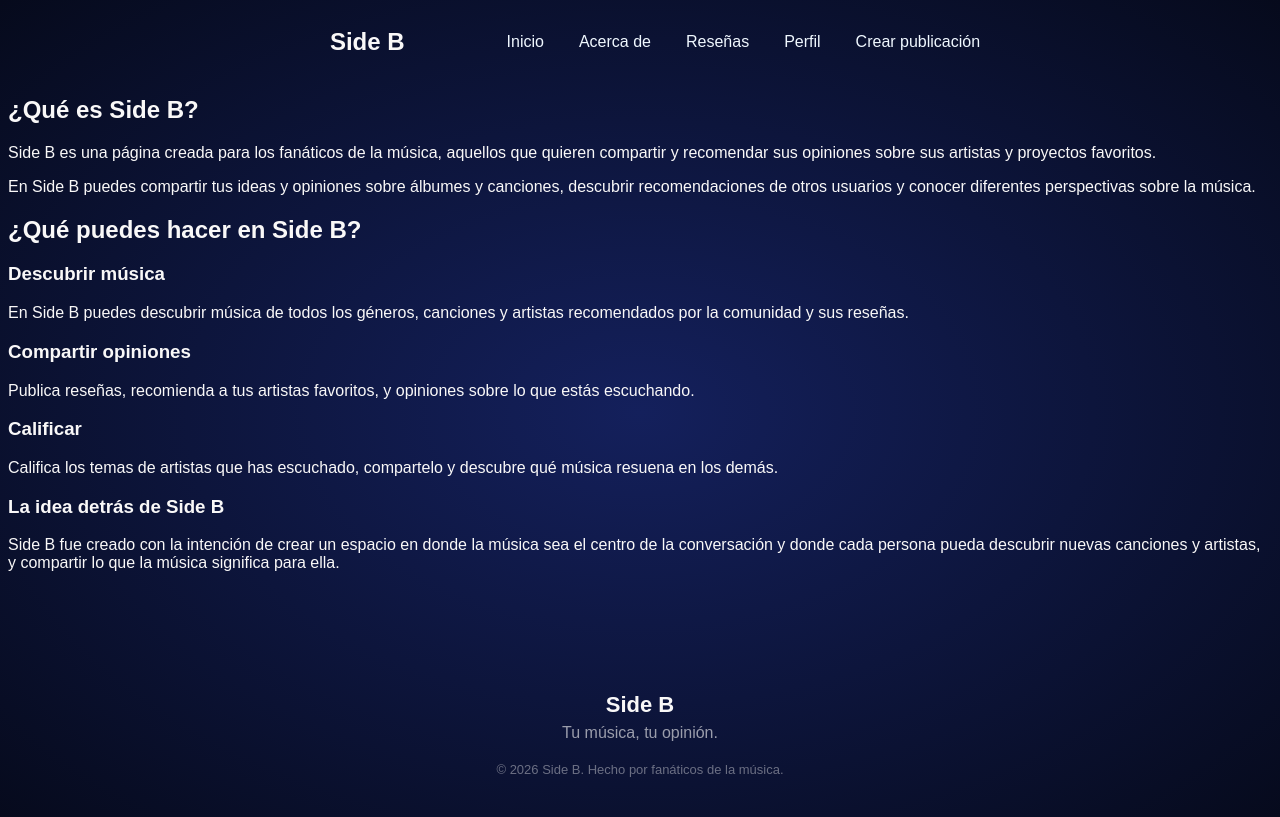
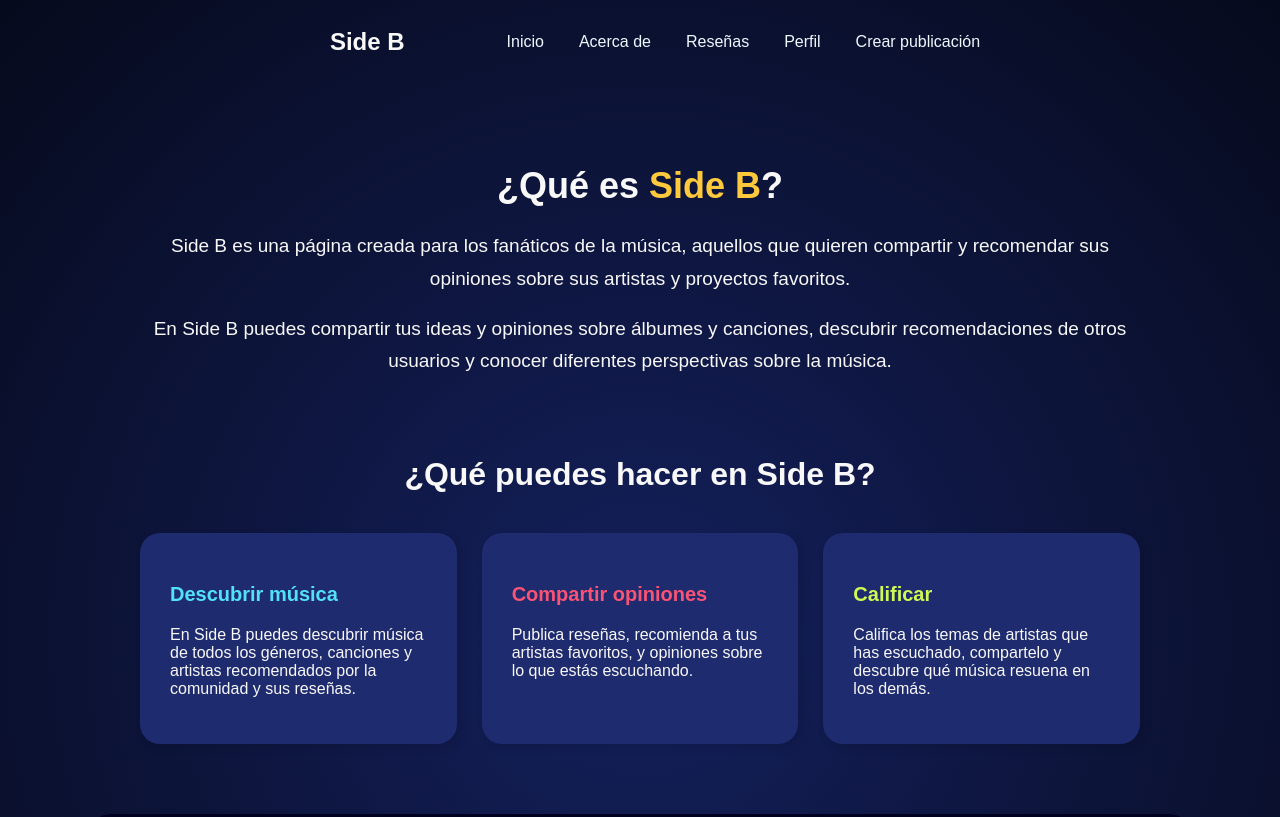
Before and after one commit to fabiolaamesen/proyecto-side-b, a plain HTML site: page html/acerca-de.html in a window 1280 px wide. Shown: the top 817 px of the page. Drawn offline with Linux system fonts and the light colour scheme.

Commit message:
Se organizo y se le añadio estilos a la seccion acerca de

```diff
--- a/css/style.css
+++ b/css/style.css
@@ -149,3 +149,70 @@ footer{
     opacity: 40%;
     margin: 0;
 }
+
+#acerca, #funciones, #idea{
+    width: min(1000px, calc(100% - 60px));
+    margin: 0 auto;
+}
+#acerca{
+    padding: 90px 0 60px;
+    text-align: center;
+}
+#acerca h2{
+    font-size: 36px;
+    line-height: 1.1;
+    margin: 0 0 25px;
+}
+.resaltado{
+    color: #ffc93c;
+}
+#acerca p{
+    max-width: 680%;
+    line-height: 1.7;
+    margin: 0 auto 18px;
+    font-size: 19px;
+}
+#funciones{
+    display: grid;
+    grid-template-columns: repeat(3, 1fr);
+    gap: 25px;
+    padding-bottom: 70px;
+}
+#funciones h2{
+    grid-column: 1 / -1;
+    text-align: center;
+    font-size: 32px;
+    margin: 0 0 15px;
+}
+.tarjeta-funciones{
+    background-color: rgb(30, 43, 110);
+    padding: 30px;
+    border-radius: 20px;
+    box-shadow: 4px 4px 10px rgba(0, 0, 0, 0.1);
+    transition: transform 0.3s ease;
+}
+.tarjeta-funciones:hover{
+    transform: scale(1.02);
+}
+#opiniones{
+    font-size: 20px;
+    color: rgb(250, 83, 117);
+}
+#calificar{
+    font-size: 20px;
+    color: rgb(208, 250, 83);
+}
+#descubrir{
+    font-size: 20px;
+    color: rgb(83, 225, 250);
+}
+#idea{
+    margin-bottom: 90px;
+    padding: 50px;
+    background-color: rgb(0, 0, 33);
+    border-radius: 20px;
+}
+#idea h3{
+    margin: 0 0 15px;
+    font-size: 28px;
+}
--- a/html/acerca-de.html
+++ b/html/acerca-de.html
@@ -36,7 +36,7 @@
         <!--Informacion sobre Side B-->
         <section id="acerca">
             <h2>
-                ¿Qué es Side B?
+                ¿Qué es <span class="resaltado">Side B</span>?
             </h2>
             <p>
                 Side B es una página creada para los fanáticos de la música, aquellos que
@@ -53,8 +53,8 @@
                 ¿Qué puedes hacer en Side B?
             </h2>
             <!--Descubrimientos en la comunidad-->
-            <div>
-                <h3>
+            <div class="tarjeta-funciones">
+                <h3 id="descubrir">
                     Descubrir música
                 </h3>
                 <p>
@@ -63,8 +63,8 @@
                 </p>
             </div>
             <!--Publica tus gustos-->
-            <div>
-                <h3>
+            <div class="tarjeta-funciones">
+                <h3 id="opiniones">
                     Compartir opiniones
                 </h3>
                 <p>
@@ -73,8 +73,8 @@
                 </p>
             </div>
             <!--Reseñas de temas-->
-            <div>
-                <h3>
+            <div class="tarjeta-funciones">
+                <h3 id="calificar">
                     Calificar
                 </h3>
                 <p>
```
